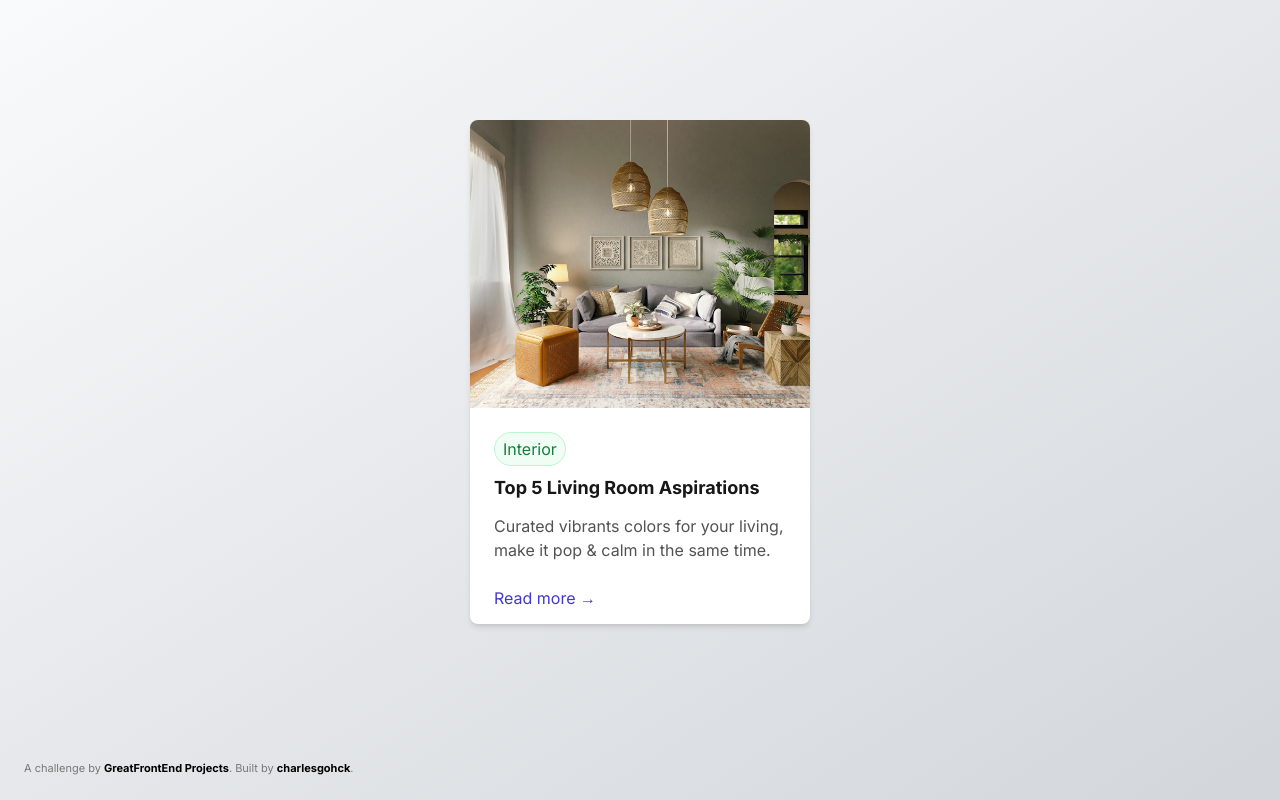
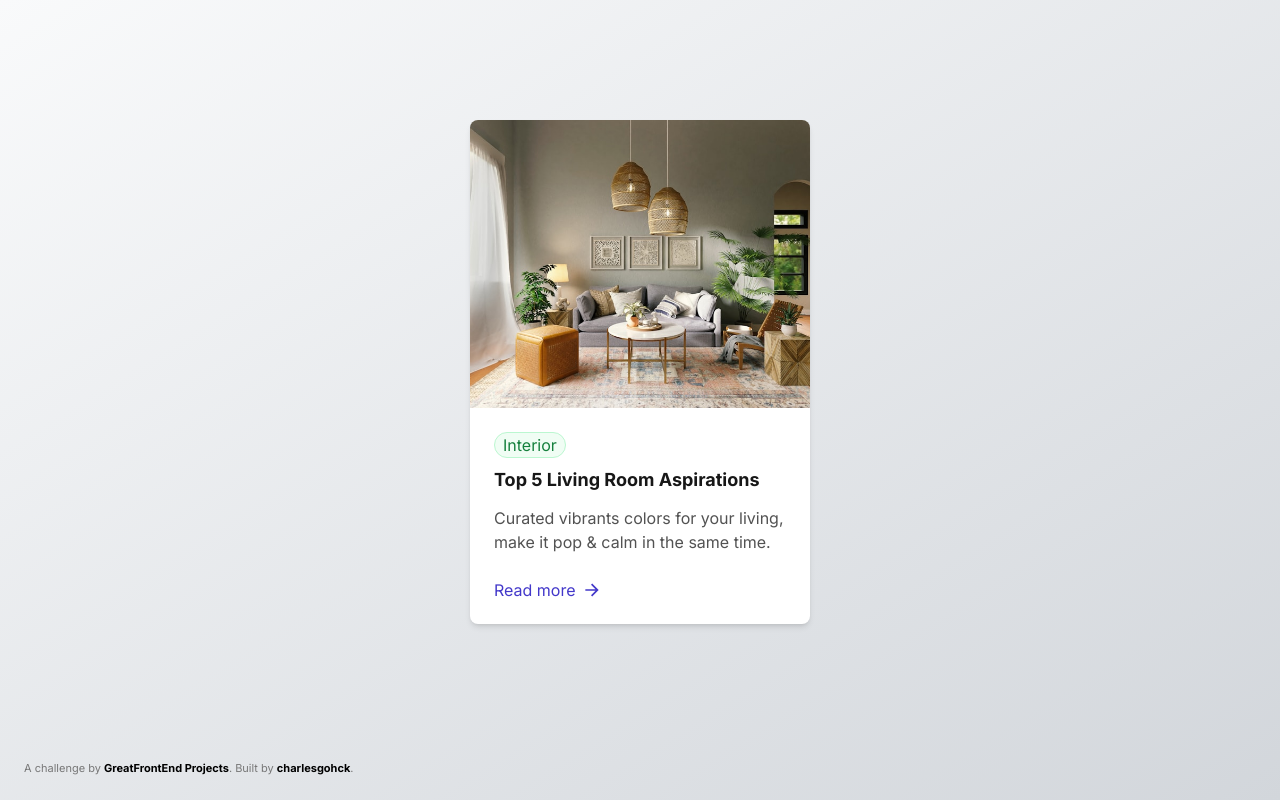
Before and after one commit to charlesgohck/projects.charlesgohck.com, a Next.js app: page /blog-card in a window 1280 px wide. Built offline with nearby package versions, Linux system fonts and the light colour scheme.

Commit message:
[FIX] Blog card fixes to add body class for font change and also to add svg for arrow

```diff
--- a/src/app/blog-card/page.tsx
+++ b/src/app/blog-card/page.tsx
@@ -3,7 +3,7 @@ import './style.css';
 
 export default function BlogCard() {
   return (
-    <div className='flex flex-col min-h-screen'>
+    <div className='flex flex-col min-h-screen body'>
       <main className="bg-gradient-to-br from-[#F9FAFB] to-[#D2D6DB] flex-1">
         <div className="shadow-md rounded-lg mt-[120px] bg-white w-[340px] h-[504px] mx-auto">
           <div style={{ width: "340px", height: "288px", overflow: "hidden" }} className='rounded-t-lg flex items-center justify-center'>
@@ -17,12 +17,19 @@ export default function BlogCard() {
           </div>
           <div className='p-6'>
             <div>
-              <button className='bg-green-50 text-green-700 pt-1 pb-1 pr-2 pl-2 rounded-full border border-green-200'>Interior</button>
+              <button className='bg-green-50 text-green-700 pt-0.25 pb-0.25 pr-2 pl-2 rounded-full border border-green-200'>Interior</button>
               <div className='text-lg text-neutral-900 mt-2 font-bold'>Top 5 Living Room Aspirations</div>
             </div>
             <div className='mt-3'>
               <div className='text-neutral-600 text-base'>Curated vibrants colors for your living, make it pop & calm in the same time.</div>
-              <button className='text-indigo-700 text-base mt-6 hover:text-indigo-800 disabled:text-neutral-600 focus:text-base focus:border-4 focus:box-content focus:rounded-lg focus:border-indigo-100 focus:text-indigo-800'>Read more &#x2192;</button>
+              <button
+                className='text-indigo-700 text-base mt-6 hover:text-indigo-800 disabled:text-neutral-600 focus:text-base focus:border-4 focus:box-content focus:rounded-lg focus:border-indigo-100 focus:text-indigo-800'
+                style={{ display: 'flex', alignItems: 'center' }}
+              >
+                Read more &nbsp;<svg width="14" height="14" viewBox="0 0 14 14" fill="none" xmlns="http://www.w3.org/2000/svg">
+                  <path d="M10.4764 6.16658L6.00637 1.69657L7.18487 0.518066L13.6667 6.99992L7.18487 13.4817L6.00637 12.3032L10.4764 7.83325H0.333374V6.16658H10.4764Z" fill="#4338CA"/>
+                </svg>
+              </button>
               <br/>
               {/* <button className='text-base border-4 box-content rounded-lg border-indigo-100 text-indigo-800'>Read more &#x2192;</button> */}
             </div>
```
